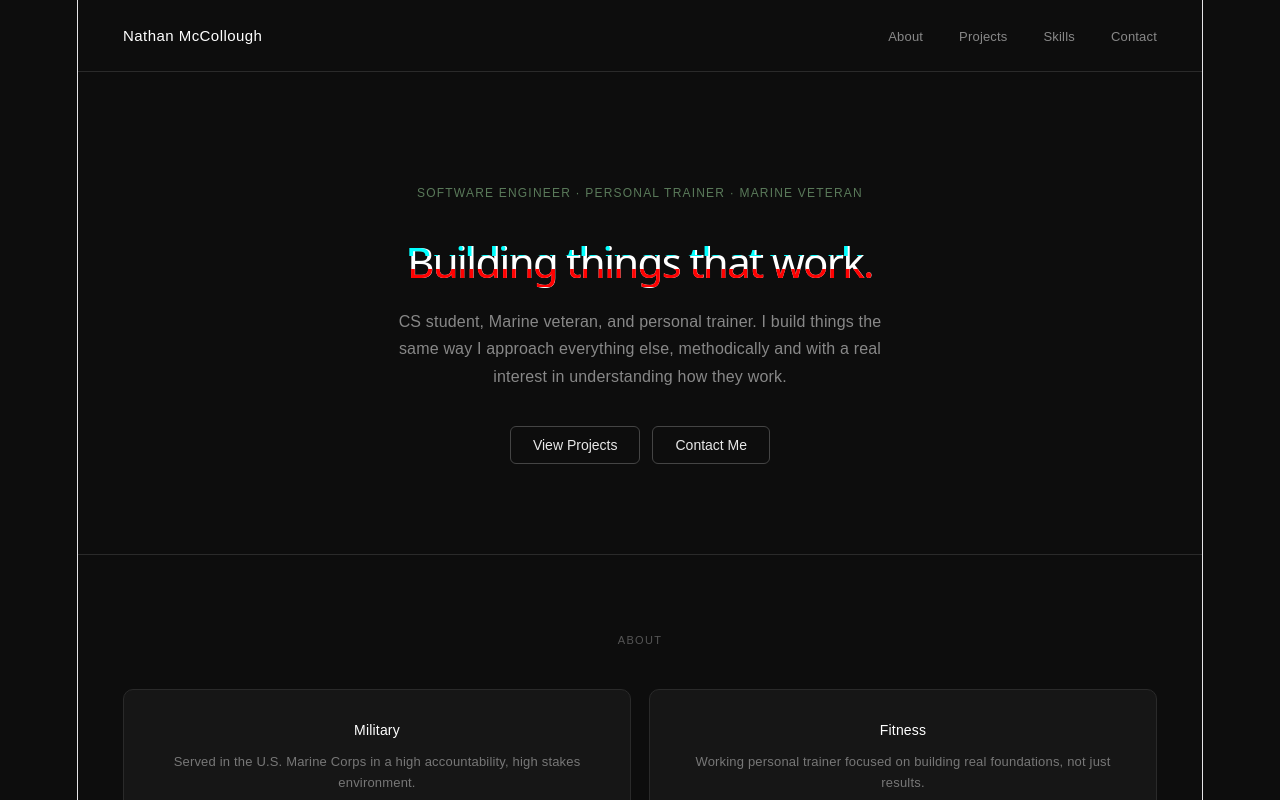
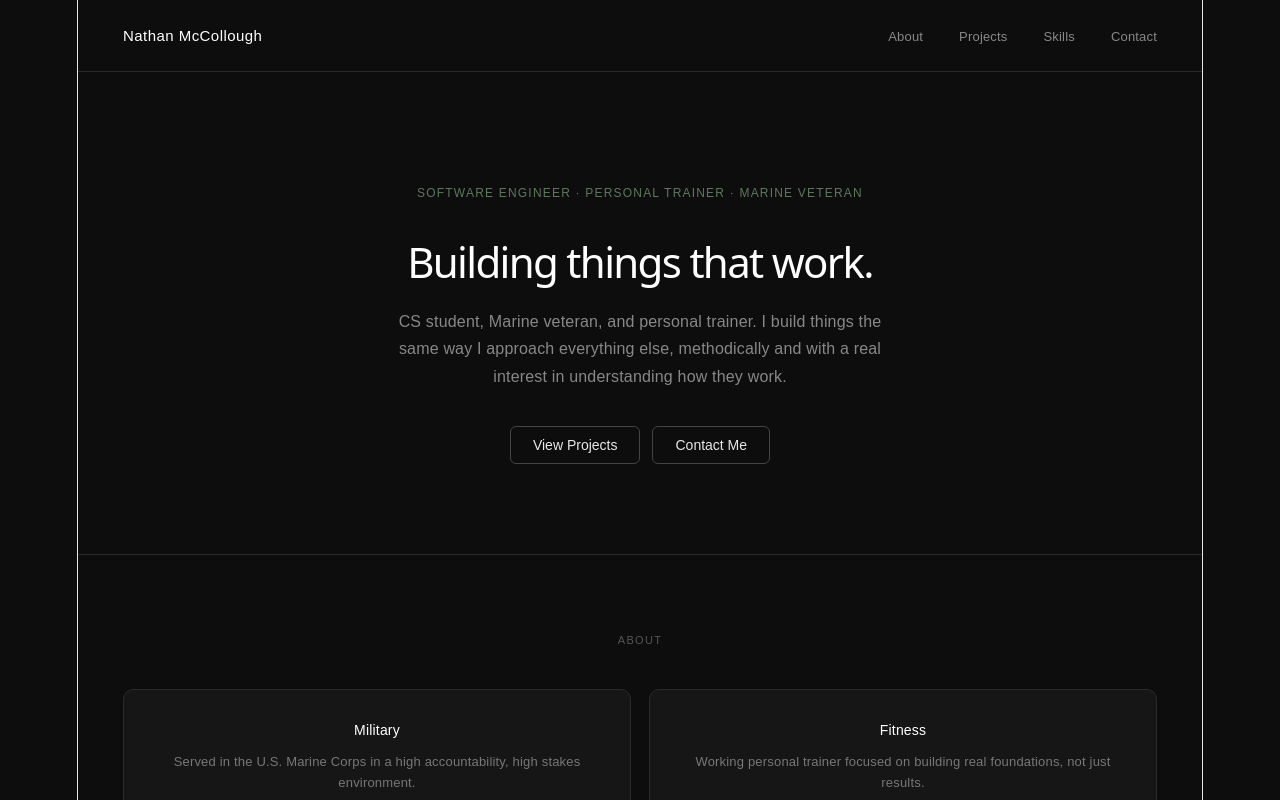
Before and after one commit to natemcc20/portfolio, a React app in the folder frontend/: page / in a window 1280 px wide. Shown: the top 800 px of the page. Built offline with nearby package versions, Linux system fonts and the light colour scheme; no server answers; the HTML template or start-up script is replaced by a standard one.

Commit message:
CSS change to glitc

```diff
--- a/frontend/src/App.css
+++ b/frontend/src/App.css
@@ -267,13 +267,13 @@ section {
 
 .glitch::before {
   color: #0ff;
-  animation: glitch-1 3s infinite;
+  animation: glitch-1 1.5s infinite;
   clip-path: polygon(0 0, 100% 0, 100% 35%, 0 35%);
 }
 
 .glitch::after {
   color: rgb(255, 1, 1);
-  animation: glitch-2 3s infinite;
+  animation: glitch-2 1.5s infinite;
   clip-path: polygon(0 65%, 100% 65%, 100% 100%, 0 100%);
 }
 
```
